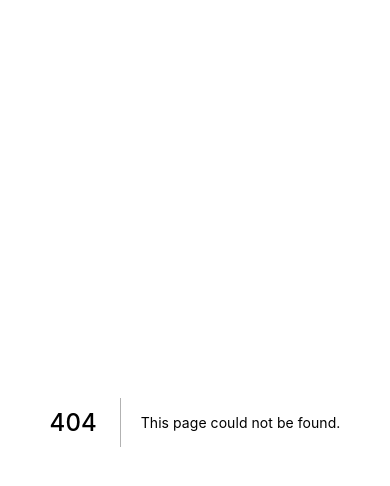
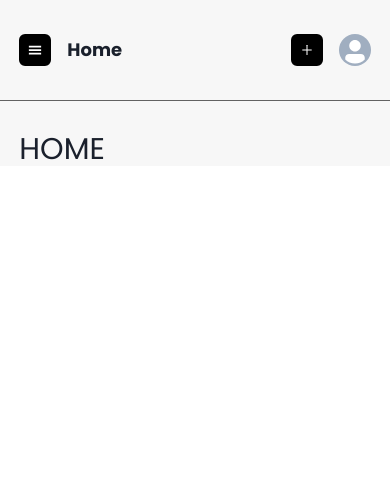
Before and after one commit to uduma-sonia/anonry, a Next.js app: page /dashboard in a window 390 px wide. Before the commit this address had no page. Shown: the top 486 px of the page. Built offline with nearby package versions, Linux system fonts and the light colour scheme.

Commit message:
dashboard layout and responsiveness

```diff
--- /dev/null
+++ b/src/components/DashboardLayout/DashboardHeader.tsx
@@ -0,0 +1,66 @@
+import {
+  Box,
+  Divider,
+  HStack,
+  IconButton,
+  Heading,
+  Text,
+  Button,
+  Avatar,
+} from "@chakra-ui/react";
+import { GiHamburgerMenu } from "react-icons/gi";
+import Link from "next/link";
+import { AiOutlinePlus } from "react-icons/ai";
+
+export default function DashboardHeader({ onOpen }: any) {
+  return (
+    <Box position="sticky" top="0px" bg="#F7F7F7">
+      <Box h="100px" px={{ base: "1.2rem", lg: "4rem" }}>
+        <HStack h="100%" justifyContent="space-between">
+          <Box
+            display="flex"
+            alignItems="center"
+            gap={{ base: "1rem", xl: "0rem" }}
+          >
+            <Button
+              p="7px"
+              _focus={{ outline: "none" }}
+              variant="primary"
+              display={{ sm: "block", xl: "none" }}
+              onClick={onOpen}
+            >
+              <GiHamburgerMenu />
+            </Button>
+            <Heading fontSize={{ base: "lg", lg: "xl" }}>Home</Heading>
+          </Box>
+
+          <Box display="flex" alignItems="center" gap="1rem">
+            <Button
+              _focus={{ outline: "none" }}
+              variant="primary"
+              display={{ sm: "none", xl: "block" }}
+            >
+              <Link href="/dairy" passHref>
+                New
+              </Link>
+            </Button>
+            <Button
+              p="7px"
+              _focus={{ outline: "none" }}
+              variant="primary"
+              display={{ sm: "block", xl: "none" }}
+            >
+              <Link href="/dairy" passHref>
+                <AiOutlinePlus />
+              </Link>
+            </Button>
+
+            <Avatar size="sm" />
+          </Box>
+        </HStack>
+      </Box>
+
+      <Divider borderColor="#000000" />
+    </Box>
+  );
+}
--- /dev/null
+++ b/src/components/DashboardLayout/DashboardLayout.tsx
@@ -0,0 +1,54 @@
+import { ReactNode } from "react";
+import {
+  Box,
+  Drawer,
+  DrawerBody,
+  DrawerOverlay,
+  DrawerContent,
+  useDisclosure,
+} from "@chakra-ui/react";
+interface LayoutProps {
+  children: ReactNode;
+}
+import dynamic from "next/dynamic";
+const [DashboardHeader, DashboardSidebar] = [
+  dynamic(() => import("./DashboardHeader")),
+  dynamic(() => import("./DashboardSidebar")),
+];
+
+export default function DashboardLayout({ children }: LayoutProps) {
+  const { isOpen, onOpen, onClose } = useDisclosure();
+
+  return (
+    <Box>
+      <Box
+        display="grid"
+        gridTemplateColumns={{ base: "1fr", xl: "230px 1fr" }}
+      >
+        <Box display={{ sm: "none", xl: "block" }}>
+          <DashboardSidebar />
+        </Box>
+
+        <Box bg="#F7F7F7">
+          <DashboardHeader onOpen={onOpen} />
+          <Box
+            maxWidth="1500px"
+            px={{ base: "1.2rem", lg: "4rem" }}
+            pt={{ base: "2rem", lg: "4rem" }}
+          >
+            {children}
+          </Box>
+        </Box>
+      </Box>
+
+      <Drawer isOpen={isOpen} placement="left" onClose={onClose}>
+        <DrawerOverlay />
+        <DrawerContent bg="#19191a">
+          <DrawerBody py="0px">
+            <DashboardSidebar />
+          </DrawerBody>
+        </DrawerContent>
+      </Drawer>
+    </Box>
+  );
+}
--- /dev/null
+++ b/src/components/DashboardLayout/DashboardSidebar.tsx
@@ -0,0 +1,100 @@
+import {
+  Box,
+  Link as ChakraLink,
+  UnorderedList,
+  ListItem,
+} from "@chakra-ui/react";
+import { AiFillHome } from "react-icons/ai";
+import { RiBookletFill } from "react-icons/ri";
+import { HiOutlineViewBoards } from "react-icons/hi";
+import { VscTasklist } from "react-icons/vsc";
+import { IoMdCog } from "react-icons/io";
+import { FaTrash } from "react-icons/fa";
+import { useRouter } from "next/router";
+import Link from "next/link";
+
+export default function DashboardSidebar() {
+  const router = useRouter();
+  const defaultRoutes = [
+    {
+      route: "/dashboard",
+      label: "Home",
+      icon: <AiFillHome />,
+    },
+    {
+      route: "/dairy",
+      label: "Dairy",
+      icon: <RiBookletFill />,
+    },
+    {
+      route: "/views",
+      label: "Views",
+      icon: <HiOutlineViewBoards />,
+    },
+    {
+      route: "/tasks",
+      label: "Tasks",
+      icon: <VscTasklist />,
+    },
+    {
+      route: "/settings",
+      label: "Settings",
+      icon: <IoMdCog />,
+    },
+    {
+      route: "/trash",
+      label: "Trash",
+      icon: <FaTrash />,
+    },
+  ];
+
+  return (
+    <Box minH="100vh" bg="#19191a" position="sticky" top="0px">
+      <Box w="fit-content" mx="auto" py="3rem">
+        <ChakraLink
+          href="/dashboard"
+          letterSpacing="-2px"
+          fontWeight="bold"
+          color="#ffffff"
+          fontSize="2xl"
+          _hover={{ textDecoration: "none" }}
+          textAlign="center"
+          _focus={{ outline: "none" }}
+        >
+          Anonry
+        </ChakraLink>
+      </Box>
+
+      <UnorderedList listStyleType="none" spacing={0}>
+        {defaultRoutes.map(({ route, label, icon }) => {
+          const isActive = router.pathname === route;
+
+          return (
+            <ListItem
+              key={label}
+              mb="12px"
+              bg={isActive ? "#bdbdbd" : "transparent"}
+              py="14px"
+              pl="2rem"
+              color={isActive ? "#000" : "#fff"}
+              borderLeftRadius={5}
+              _hover={{ bg: isActive ? "#bdbdbd" : "#bdbdbd20" }}
+            >
+              <Link href={route} passHref>
+                <ChakraLink
+                  _hover={{ textDecor: "none" }}
+                  _focus={{ outline: "none" }}
+                  d="flex"
+                  gap="1rem"
+                >
+                  {icon}
+                  {label}
+                </ChakraLink>
+              </Link>
+            </ListItem>
+          );
+        })}
+      </UnorderedList>
+    </Box>
+  );
+}
--- /dev/null
+++ b/src/containers/Dashboard/DashboardView.tsx
@@ -0,0 +1,10 @@
+import React from "react";
+import { Box } from "@chakra-ui/react";
+
+export default function DashboardView() {
+  return (
+    <Box fontSize="30px">
+      <Box>HOME</Box>
+    </Box>
+  );
+}
--- /dev/null
+++ b/src/lib/theme/button.ts
@@ -0,0 +1,19 @@
+import { ComponentStyleConfig } from "@chakra-ui/react";
+
+export const Button: ComponentStyleConfig = {
+  variants: {
+    primary: {
+      py: "0.5rem",
+      px: "clamp(1.25rem, 1vw + 0.5rem, 1.5rem)",
+      minWidth: "unset",
+      bgColor: "#000000",
+      borderColor: "#000000",
+      borderWidth: "2px",
+      color: "white",
+      height: "unset",
+      fontWeight: "normal",
+      fontSize: "sm",
+      _hover: { bgColor: "brand.500" },
+    },
+  },
+};
--- a/src/lib/theme/index.ts
+++ b/src/lib/theme/index.ts
@@ -1,7 +1,10 @@
 import { extendTheme } from "@chakra-ui/react";
-// Subject to change
+import { Button } from "./button";
 
 const theme = extendTheme({
+  components: {
+    Button,
+  },
   colors: {
     text: {
       // light: "#92929d",
--- /dev/null
+++ b/src/pages/dashboard.tsx
@@ -0,0 +1,51 @@
+import type { NextPage } from "next";
+import Head from "next/head";
+import dynamic from "next/dynamic";
+import { Center, Spinner } from "@chakra-ui/react";
+
+const [DashboardView, DashboardLayout] = [
+  dynamic(() => import("@containers/Dashboard/DashboardView"), {
+    loading: () => (
+      <Center>
+        <Spinner
+          thickness="5px"
+          speed="0.8s"
+          emptyColor="gray.200"
+          color="#000000"
+          size="xl"
+        />
+      </Center>
+    ),
+  }),
+  dynamic(() => import("@components/DashboardLayout/DashboardLayout"), {
+    loading: () => (
+      <Center>
+        <Spinner
+          thickness="5px"
+          speed="0.8s"
+          emptyColor="gray.200"
+          color="#000000"
+          size="xl"
+        />
+      </Center>
+    ),
+  }),
+];
+
+const Dashboard: NextPage = () => {
+  return (
+    <div>
+      <Head>
+        <title>Anonry - Dashboard</title>
+        <meta name="Anonry" content="Anonry" />
+        <link rel="icon" href="" />
+      </Head>
+
+      <DashboardLayout>
+        <DashboardView />
+      </DashboardLayout>
+    </div>
+  );
+};
+
+export default Dashboard;
```
Also changed, not shown: src/pages/forgot-password.tsx (+15 -1 lines), src/pages/login.tsx (+14 -1 lines).
